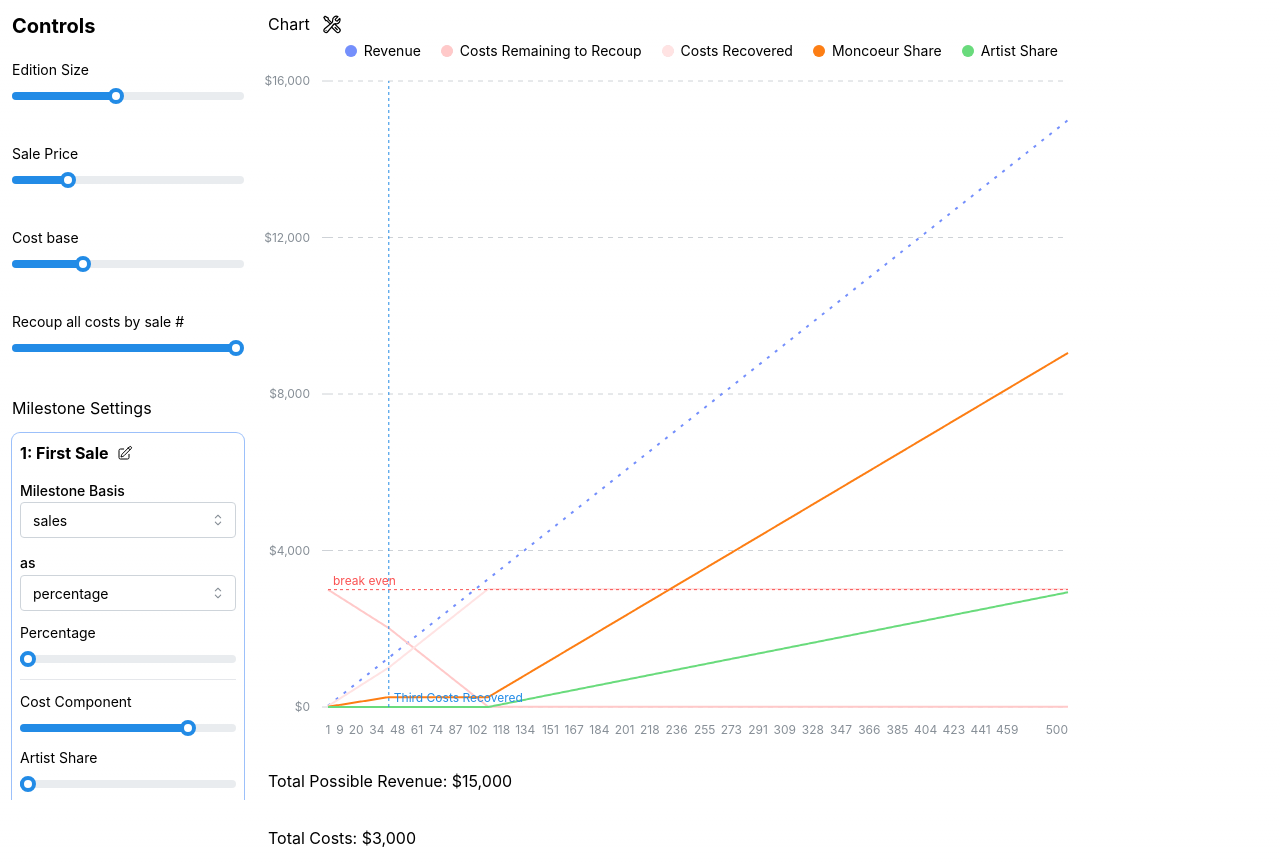
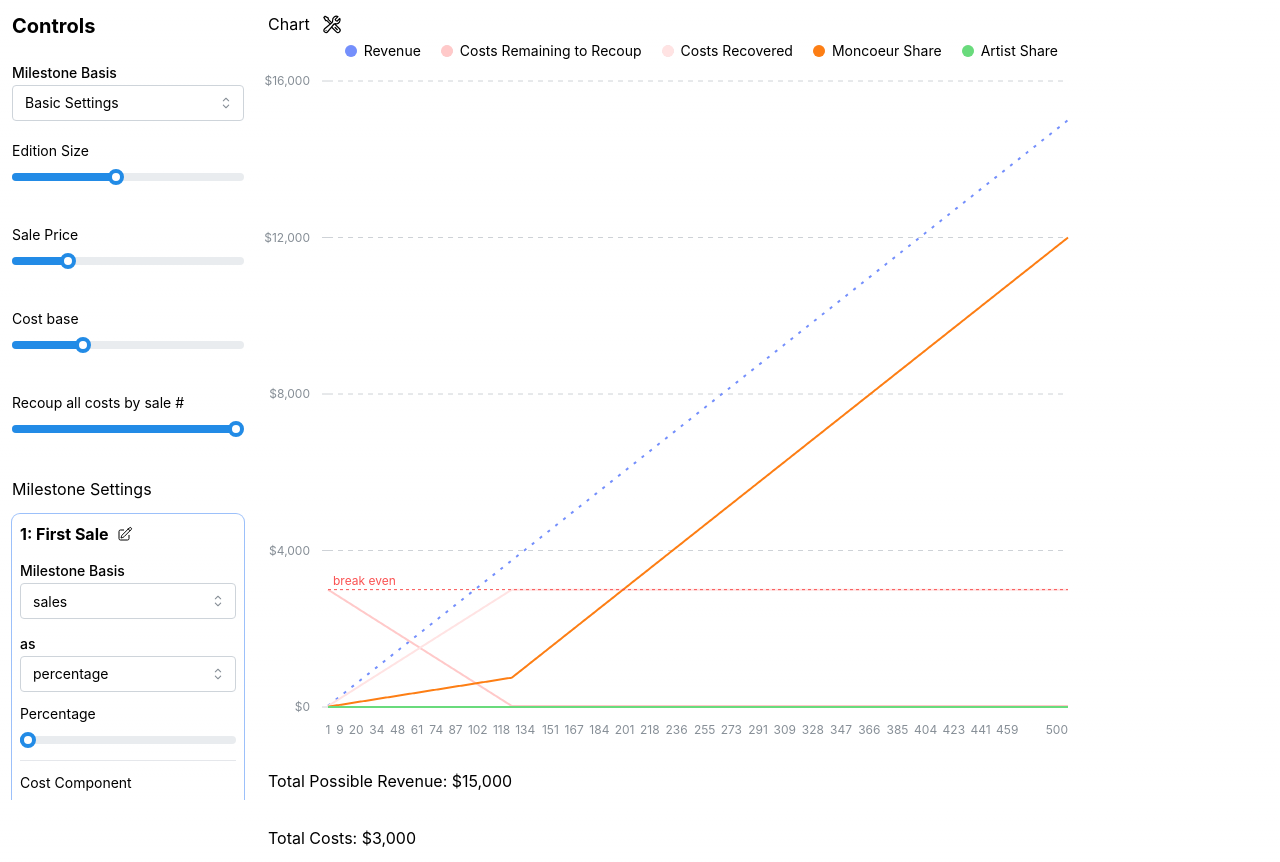
Before and after one commit to bentron2000/profit-share-tool, a Next.js app: page / in a window 1280 px wide. Built offline with nearby package versions, Linux system fonts and the light colour scheme.

Commit message:
add basic localstorage persistence

```diff
--- a/package.json
+++ b/package.json
@@ -35,6 +35,7 @@
     "prettier": "^3.2.5",
     "prettier-plugin-tailwindcss": "^0.5.11",
     "tailwindcss": "^3.3.0",
+    "type-fest": "^4.10.3",
     "typescript": "^5"
   }
 }
--- a/src/app/@controls/page.tsx
+++ b/src/app/@controls/page.tsx
@@ -9,6 +9,7 @@ import {
   basisOptions,
   chartSettings
 } from '../_data/chart-settings'
+import { SettingsListItem, getList } from '../_data/persistence'
 export default function ControlsPage() {
   const {
     numItemsToSell,
@@ -26,6 +27,7 @@ export default function ControlsPage() {
     <div className='h-screen overflow-scroll'>
       <div className='flex flex-col gap-5  p-3'>
         <p className='text-xl font-bold'>Controls</p>
+        <LoadSave />
         <div className='flex flex-col gap-10'>
           <ValueSlider
             value={numItemsToSell}
@@ -261,3 +263,24 @@ function getMinMax(
       return [0, 0]
   }
 }
+
+const list = getList()
+
+function LoadSave() {
+  const [currentSettings, setCurrentSettings] = useState<
+    SettingsListItem | null | undefined
+  >(list[0])
+
+  return (
+    <>
+      <Select
+        label='Milestone Basis'
+        data={list}
+        value={currentSettings?.value}
+        onChange={(_, option) => {
+          console.log({ item: option })
+        }}
+      />
+    </>
+  )
+}
--- a/src/app/_data/chart-settings.ts
+++ b/src/app/_data/chart-settings.ts
@@ -1,6 +1,11 @@
 'use client'
 import type { RequireExactlyOne } from 'type-fest'
 import { create } from 'zustand'
+import {
+  DEFAULT_NUM_ITEMS,
+  DEFAULT_SALE_PRICE,
+  DEFAULT_SETTINGS
+} from './constants'
 
 export interface ChartSettings {
   numItemsToSell: number
@@ -42,52 +47,17 @@ export const basisOptions = ['sales', 'revenue', 'costs'] as const
 export type BasisOptions = (typeof basisOptions)[number]
 
 export type Milestone = MilestoneData & (SalesBasis | RevenueBasis | CostBasis)
-const DEFAULT_NUM_ITEMS = 500
-const DEFAULT_SALE_PRICE = 30
-const BASE_MILESTONES: Map<number, Milestone> = new Map([
-  [
-    0,
-    {
-      milestoneNumber: 0,
-      label: 'First Sale',
-      basis: 'sales',
-      basisPercentage: 0,
-      costComponent: 0.8,
-      partnerShare: 0,
-      companyShare: 1,
-      sharedDiscount: 0,
-      partnerDiscount: 0,
-      companyDiscount: 0
-    }
-  ],
-  [
-    1,
-    {
-      milestoneNumber: 1,
-      label: 'Third Costs Recovered',
-      basis: 'costs',
-      basisPercentage: 0.33,
-      costComponent: 1,
-      partnerShare: 0.25,
-      companyShare: 0.75,
-      sharedDiscount: 0,
-      partnerDiscount: 0,
-      companyDiscount: 0
-    }
-  ]
-])
 
 export const chartSettings = create<ChartSettings>()((set, get) => ({
   numItemsToSell: DEFAULT_NUM_ITEMS,
   setnumItemsToSell: size => set({ numItemsToSell: size }),
-
   salePrice: DEFAULT_SALE_PRICE,
   setSalePrice: price => set({ salePrice: price }),
   editionCosts: DEFAULT_NUM_ITEMS * DEFAULT_SALE_PRICE * 0.2,
   setEditionCosts: amount => set({ editionCosts: amount }),
   allCostsRecoupedBy: DEFAULT_NUM_ITEMS,
   setallCostsRecoupedBy: milestone => set({ allCostsRecoupedBy: milestone }),
-  milestones: BASE_MILESTONES,
+  milestones: DEFAULT_SETTINGS.settings.milestones,
   saveMilestone: milestone => {
     const oldMilstones = get().milestones
     oldMilstones.set(milestone.milestoneNumber, milestone)
--- a/src/app/_data/constants.ts
+++ b/src/app/_data/constants.ts
@@ -1,5 +1,6 @@
 import { LineChartSeries } from '@mantine/charts'
-import { Milestone } from './chart-settings'
+import { SettingsListItem } from './persistence'
+import { ChartSettings } from './chart-settings'
 
 export const series = [
   {
@@ -40,20 +41,21 @@ const DEFAULT_MILESTONE = new Map([
   ]
 ])
 
-const DEFAULT_NUM_ITEMS = 500
-const DEFAULT_SALE_PRICE = 30
+export const DEFAULT_NUM_ITEMS = 500
+export const DEFAULT_SALE_PRICE = 30
+export const DEFAULT_ITEM_KEY = 'default-item'
 
 export const DEFAULT_SETTINGS = {
   listEntry: {
-    id: 'default-item',
-    name: 'Basic Settings',
+    value: DEFAULT_ITEM_KEY,
+    label: 'Basic Settings',
     description: 'Default settings for the chart.'
-  },
+  } satisfies SettingsListItem,
   settings: {
     numItemsToSell: DEFAULT_NUM_ITEMS,
     salePrice: DEFAULT_SALE_PRICE,
     editionCosts: DEFAULT_NUM_ITEMS * DEFAULT_SALE_PRICE * 0.2,
     allCostsRecoupedBy: DEFAULT_NUM_ITEMS,
     milestones: DEFAULT_MILESTONE
-  }
-}
+  } as ChartSettings
+} as const
--- a/src/app/_data/persistence.ts
+++ b/src/app/_data/persistence.ts
@@ -1,21 +1,67 @@
-interface SettingsListItem {
-  id: string
-  name: string
-  description: string
+import { ChartSettings } from './chart-settings'
+import { DEFAULT_SETTINGS } from './constants'
+
+export interface SettingsListItem {
+  value: string // a unique identifier for the settings
+  label: string // the name of the settings
+  description: string // a description of the settings
 }
 
-function getList() {
+const serializeSettings = (settings: ChartSettings) => {
+  const milestones = Array.from(settings.milestones.entries())
+  return JSON.stringify({ ...settings, milestones })
+}
+
+const deserializeSettings = (serialized: string) => {
+  const parsed = JSON.parse(serialized)
+  const milestones = new Map(parsed.milestones)
+  return { ...parsed, milestones }
+}
+
+export function getList() {
+  if (typeof localStorage === 'undefined') return [DEFAULT_SETTINGS.listEntry]
   const data = localStorage.getItem('list')
   if (data) {
     return JSON.parse(data) as SettingsListItem[]
+  } else {
+    init()
   }
-  return []
+  return [DEFAULT_SETTINGS.listEntry]
 }
 
-function saveToList(item: SettingsListItem) {
+function init() {
+  localStorage.setItem('list', JSON.stringify([DEFAULT_SETTINGS.listEntry]))
+  localStorage.setItem(
+    DEFAULT_SETTINGS.listEntry.value,
+    serializeSettings(DEFAULT_SETTINGS.settings)
+  )
+}
+
+export function createSettings(
+  item: SettingsListItem,
+  settings: ChartSettings
+) {
   const currentList = getList()
   const newList = [...currentList, item]
   localStorage.setItem('list', JSON.stringify(newList))
+  localStorage.setItem(item.value, serializeSettings(settings))
 }
 
-function resetList() {}
+export function deleteSettings(id: string) {
+  const currentList = getList()
+  const newList = currentList.filter(item => item.value !== id)
+  localStorage.setItem('list', JSON.stringify(newList))
+  localStorage.removeItem(id)
+}
+
+export function loadSettings(id: string) {
+  const data = localStorage.getItem(id)
+  if (data) {
+    return deserializeSettings(data)
+  }
+  return null
+}
+
+export function saveSettings(id: string, settings: ChartSettings) {
+  localStorage.setItem(id, serializeSettings(settings))
+}
--- a/src/app/_data/reference-lines.ts
+++ b/src/app/_data/reference-lines.ts
@@ -88,18 +88,5 @@ export const milestonesToReferenceLines =
       })
       .filter(exists)
     const lines = [...staticLines, ...milestoneLines]
-    console.log({ lines, data, settings })
-    const milestones = settings.milestones
-    const asSerializable = Array.from(milestones.entries())
-    const serialized = JSON.stringify(asSerializable)
-    const fromSerialized = JSON.parse(serialized)
-    const backToMap = new Map(fromSerialized)
-    console.log('derp', {
-      milestones,
-      asSerializable,
-      serialized,
-      fromSerialized,
-      backToMap
-    })
     return lines
   }
```
Also changed, not shown: 1 other file (tests, documents, lock files or other folders).
